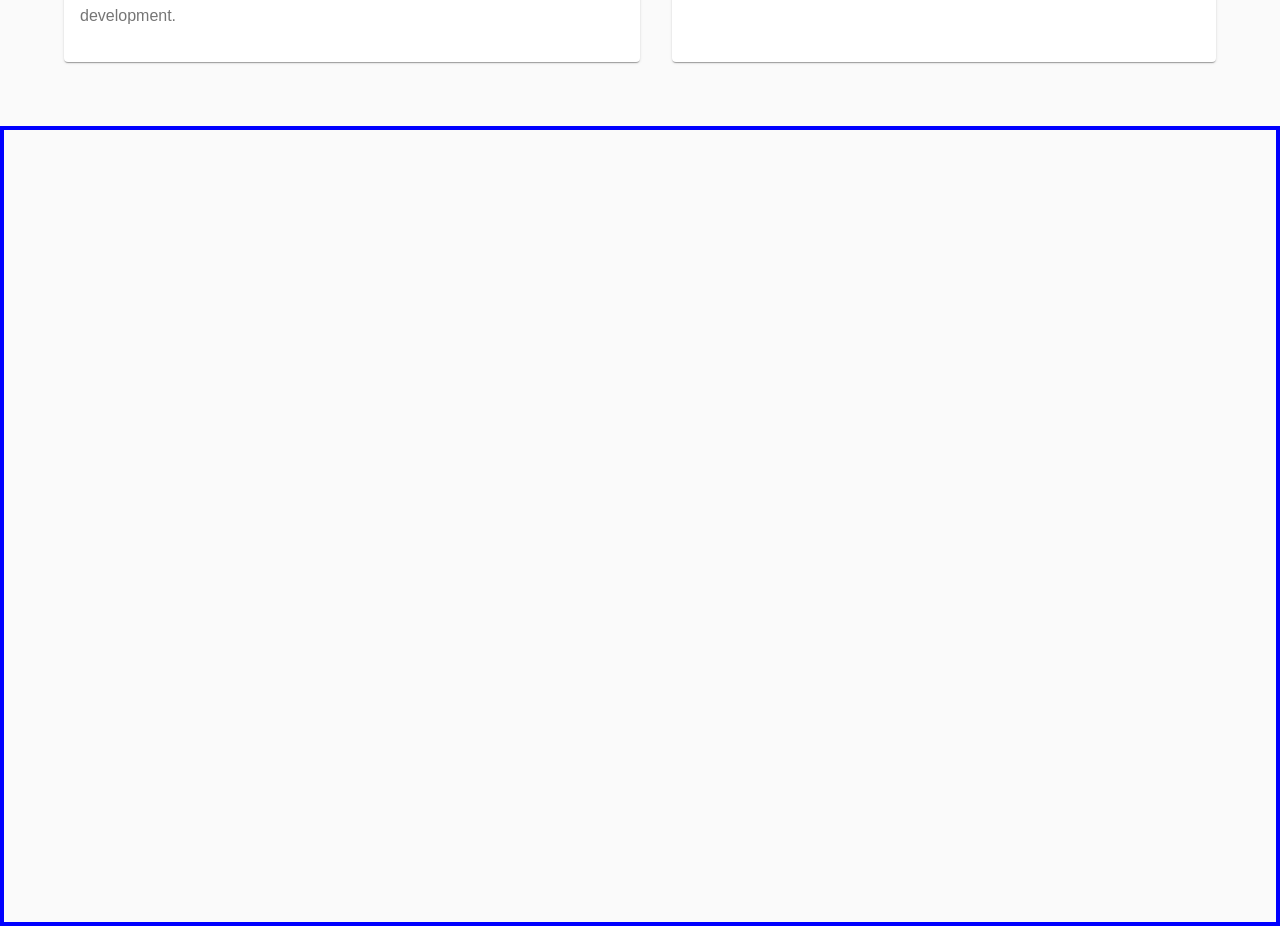
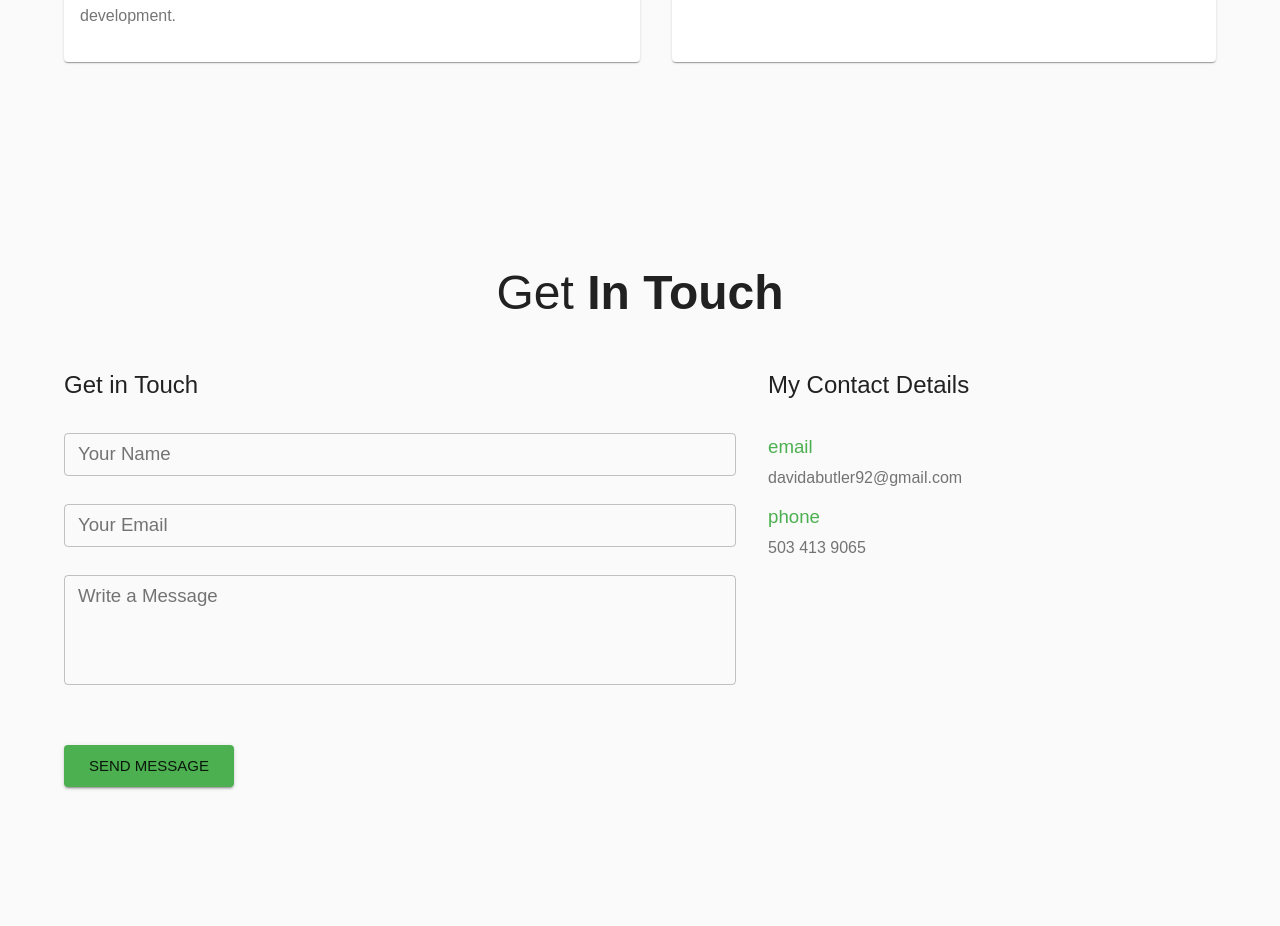
Before and after one commit to davidabutler92/portfolio-site, a React app: page /about in a window 1280 px wide. Shown: the part 3169-4095 px from the top of the page. Built offline with nearby package versions, Linux system fonts and the light colour scheme; the HTML template or start-up script is replaced by a standard one.

Commit message:
add contact contact form and contact details

```diff
--- a/package.json
+++ b/package.json
@@ -57,12 +57,15 @@
     "webpack-dev-server": "^3.11.2"
   },
   "dependencies": {
+    "@hookform/resolvers": "^1.3.4",
     "@material-ui/core": "^4.11.3",
     "@material-ui/icons": "^4.11.2",
     "react": "^17.0.1",
     "react-dom": "^17.0.1",
+    "react-hook-form": "^6.15.1",
     "react-intersection-observer": "^8.31.0",
     "react-router-dom": "^5.2.0",
-    "react-router-hash-link": "^2.3.1"
+    "react-router-hash-link": "^2.3.1",
+    "yup": "^0.32.8"
   }
 }
--- a/src/components/Contact/Contact.css
+++ /dev/null
@@ -1,6 +0,0 @@
-.root {
-  width: 100%;
-  height: 100vh;
-  border: 4px solid blue;
-  box-sizing: border-box;
-}
--- a/src/components/Contact/Contact.js
+++ b/src/components/Contact/Contact.js
@@ -1,7 +1,50 @@
 import React from 'react';
+import { Container, Typography, Grid } from '@material-ui/core';
 
-import styles from './Contact.css';
+import ContactForm from '../ContactForm/ContactForm';
+import ContactDetails from '../ContactDetails/ContactDetails';
+import useStyles from './Contact.styles';
 
 export default function Contact() {
-  return <section id="section-contact" className={styles.root}></section>;
+  const classes = useStyles();
+  return (
+    <Container
+      fixed
+      compoenent='section'
+      id='section-contact'
+      className={classes.root}
+    >
+      <Grid container direction='column'>
+        <Grid item>
+          <Typography
+            className={classes.headerText}
+            variant='h3'
+            component='h1'
+            xs={12}
+          >
+            Get <span style={{ fontWeight: 600 }}>In Touch</span>
+          </Typography>
+        </Grid>
+        <Grid item container>
+          <Grid item container xs={12} md={7}>
+            <Grid item xs={12}>
+              <Typography
+                className={classes.subHeaderText}
+                variant='h5'
+                compoenent='h2'
+              >
+                Get in Touch
+              </Typography>
+            </Grid>
+            <Grid item xs={12}>
+              <ContactForm />
+            </Grid>
+          </Grid>
+          <Grid item xs={12} md={5}>
+            <ContactDetails />
+          </Grid>
+        </Grid>
+      </Grid>
+    </Container>
+  );
 }
--- /dev/null
+++ b/src/components/Contact/Contact.styles.js
@@ -0,0 +1,35 @@
+import { makeStyles } from '@material-ui/core/styles';
+
+const useStyles = makeStyles((theme) => ({
+  root: {
+    minHeight: '100vh',
+    display: 'flex',
+    justifyContent: 'center',
+    alignItems: 'center',
+    backgroundColor: theme.palette.secondaryBackground,
+    paddingTop: theme.spacing(8),
+    paddingBottom: theme.spacing(8),
+    paddingLeft: theme.spacing(1.5),
+    paddingRight: theme.spacing(1.5),
+    [theme.breakpoints.up('lg')]: {
+      paddingLeft: theme.spacing(8),
+      paddingRight: theme.spacing(8),
+    },
+    [theme.breakpoints.up('xl')]: {
+      padding: 0,
+      display: 'flex',
+      justifyContent: 'center',
+      alignItems: 'center',
+    },
+  },
+  headerText: {
+    fontWeight: 100,
+    textAlign: 'center',
+    marginBottom: theme.spacing(6),
+  },
+  subHeaderText: {
+    marginBottom: theme.spacing(4),
+  },
+}));
+
+export default useStyles;
--- /dev/null
+++ b/src/components/ContactDetails/ContactDetails.js
@@ -0,0 +1,35 @@
+import React from 'react';
+import { Box, Typography } from '@material-ui/core';
+
+import useStyles from './ContactDetails.styles';
+
+export default function ContactDetails() {
+  const classes = useStyles();
+  return (
+    <Box className={classes.root}>
+      <Typography
+        className={classes.subHeaderText}
+        variant='h5'
+        compoenent='h2'
+      >
+        My Contact Details
+      </Typography>
+      <Box className={classes.topBox}>
+        <Typography variant='body1' className={classes.bodyOne}>
+          email
+        </Typography>
+        <Typography variant='body2' className={classes.bodyTwo}>
+          davidabutler92@gmail.com
+        </Typography>
+      </Box>
+      <Box>
+        <Typography variant='body1' className={classes.bodyOne}>
+          phone
+        </Typography>
+        <Typography variant='body2' className={classes.bodyTwo}>
+          503 413 9065
+        </Typography>
+      </Box>
+    </Box>
+  );
+}
--- /dev/null
+++ b/src/components/ContactDetails/ContactDetails.styles.js
@@ -0,0 +1,30 @@
+import { makeStyles } from '@material-ui/core/styles';
+
+const useStyles = makeStyles((theme) => ({
+  root: {
+    [theme.breakpoints.up('xs')]: {
+      marginTop: theme.spacing(4),
+      marginBottom: theme.spacing(4),
+    },
+    [theme.breakpoints.up('md')]: {
+      marginLeft: theme.spacing(4),
+      marginTop: 0,
+      marginBottom: 0,
+    },
+  },
+  bodyTwo: {
+    color: theme.palette.text.secondary,
+  },
+  bodyOne: {
+    color: theme.palette.success.main,
+    paddingBottom: theme.spacing(0.5),
+  },
+  subHeaderText: {
+    marginBottom: theme.spacing(4),
+  },
+  topBox: {
+    marginBottom: theme.spacing(1.6),
+  },
+}));
+
+export default useStyles;
--- /dev/null
+++ b/src/components/ContactForm/ContactForm.js
@@ -0,0 +1,83 @@
+import React from 'react';
+import { TextField, Button, Typography, Box } from '@material-ui/core';
+import { useForm } from 'react-hook-form';
+import { yupResolver } from '@hookform/resolvers/yup';
+import { contactFormSchema } from './ContactForm.schema';
+
+import useStyles from './ContactForm.styles';
+
+export default function ContactForm() {
+  const classes = useStyles();
+
+  const { register, handleSubmit, errors, reset } = useForm({
+    resolver: yupResolver(contactFormSchema),
+    mode: 'onBlur',
+    reValidateMode: 'onBlur',
+  });
+
+  const handleSend = (formValues) => {
+    console.log(formValues);
+    reset();
+  };
+
+  return (
+    <form className={classes.root} onSubmit={handleSubmit(handleSend)}>
+      <TextField
+        id='name'
+        name='name'
+        inputRef={register}
+        variant='outlined'
+        label='Your Name'
+        size='small'
+        color='primary'
+      />
+      {errors.name ? (
+        <Typography variant='body2' className={classes.errorMessage}>
+          {errors.name.message}
+        </Typography>
+      ) : (
+        <Box className={classes.emptyBox}></Box>
+      )}
+      <TextField
+        id='email'
+        name='email'
+        inputRef={register}
+        variant='outlined'
+        label='Your Email'
+        size='small'
+      />
+      {errors.email ? (
+        <Typography variant='body2' className={classes.errorMessage}>
+          {errors.email.message}
+        </Typography>
+      ) : (
+        <Box className={classes.emptyBox}></Box>
+      )}
+      <TextField
+        id='message'
+        name='message'
+        inputRef={register}
+        variant='outlined'
+        multiline={true}
+        rows={4}
+        label='Write a Message'
+        size='small'
+      />
+      {errors.message ? (
+        <Typography variant='body2' className={classes.errorMessage}>
+          {errors.message.message}
+        </Typography>
+      ) : (
+        <Box className={classes.emptyBox}></Box>
+      )}
+      <Button
+        variant='contained'
+        size='large'
+        className={classes.button}
+        type='submit'
+      >
+        Send Message
+      </Button>
+    </form>
+  );
+}
--- /dev/null
+++ b/src/components/ContactForm/ContactForm.schema.js
@@ -0,0 +1,13 @@
+import * as yup from 'yup';
+
+export const contactFormSchema = yup.object().shape({
+  name: yup.string().required('Required value'),
+  email: yup
+    .string()
+    .email('Must be a valid email address')
+    .required('Required value'),
+  message: yup
+    .string()
+    .max(255, 'Can not exceed 255 characters')
+    .required('Required value'),
+});
--- /dev/null
+++ b/src/components/ContactForm/ContactForm.styles.js
@@ -0,0 +1,36 @@
+import { makeStyles } from '@material-ui/core';
+
+const useStyles = makeStyles((theme) => ({
+  root: {
+    display: 'flex',
+    flexDirection: 'column',
+    justifyContent: 'center',
+    '& label.Mui-focused': {
+      color: 'inherit',
+    },
+    '& .MuiOutlinedInput-root': {
+      '&.Mui-focused fieldset': {
+        borderColor: 'inherit',
+      },
+    },
+  },
+  button: {
+    width: '170px',
+    marginTop: theme.spacing(4),
+    backgroundColor: theme.palette.success.main,
+    color: 'inherit',
+    '&:hover': {
+      backgroundColor: theme.palette.success.main,
+    },
+  },
+  emptyBox: {
+    height: theme.spacing(3.5),
+  },
+  errorMessage: {
+    height: theme.spacing(3.5),
+    paddingLeft: '14px',
+    color: theme.palette.error.main,
+  },
+}));
+
+export default useStyles;
```
Also changed, not shown: 1 other file (tests, documents, lock files or other folders).
